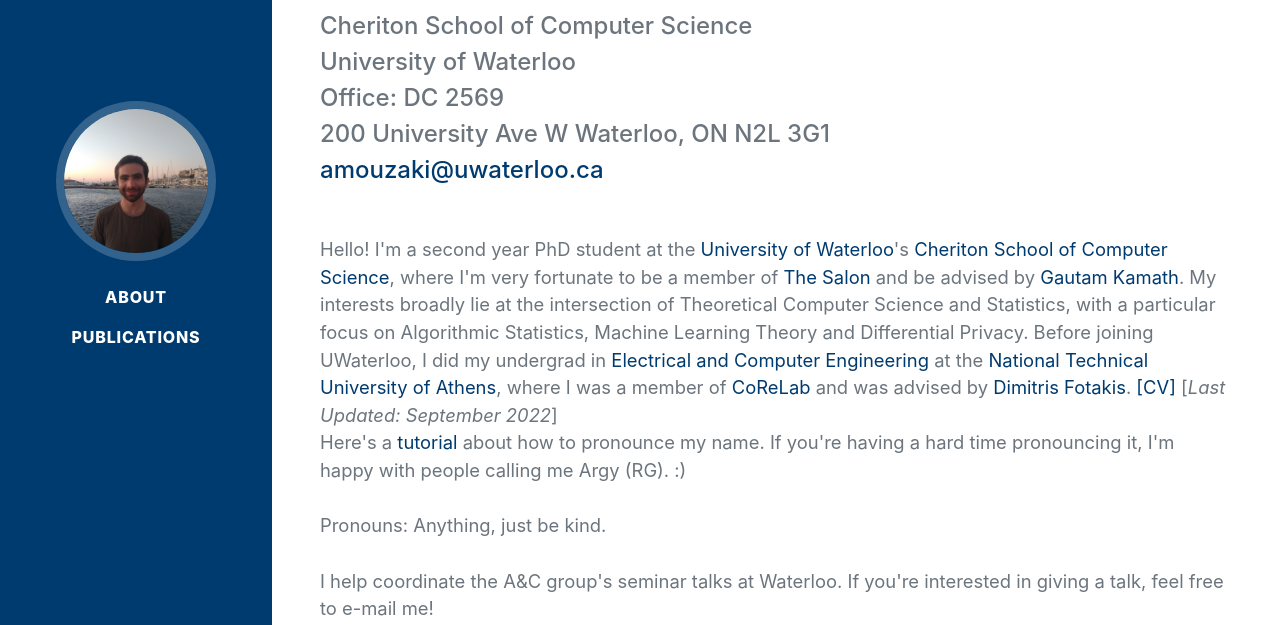
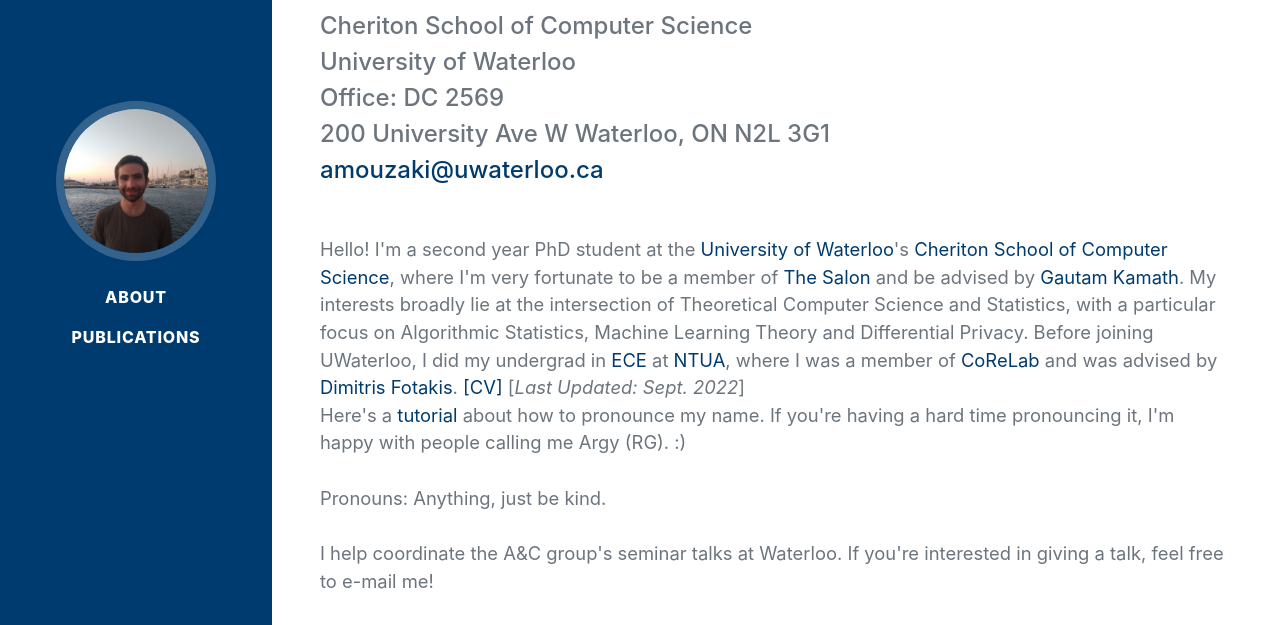
Before and after one commit to argymouz/argymouz.github.io, a plain HTML site: page index.html in a window 1280 px wide. Shown: the part 175-800 px from the top of the page. Drawn offline with nearby package versions, Linux system fonts and the light colour scheme; a web font is replaced by a local one.

Commit message:
Sept 2022

```diff
--- a/index.html
+++ b/index.html
@@ -52,10 +52,10 @@
 		    and be advised by <a href="http://www.gautamkamath.com/">Gautam Kamath</a>.
 		    My interests broadly lie at the intersection of Theoretical Computer Science and Statistics,
 		    with a particular focus on Algorithmic Statistics, Machine Learning Theory and Differential Privacy.
-		    Before joining UWaterloo, I did my undergrad in <a href="https://www.ece.ntua.gr/en">Electrical and Computer Engineering</a>
-		    at the <a href="https://www.ntua.gr/en/">National Technical University of Athens</a>,
+		    Before joining UWaterloo, I did my undergrad in <a href="https://www.ece.ntua.gr/en">ECE</a>
+		    at <a href="https://www.ntua.gr/en/">NTUA</a>,
 		    where I was a member of <a href="https://www.corelab.ntua.gr/">CoReLab</a> and was advised by
-		    <a href="http://www.softlab.ntua.gr/~fotakis/">Dimitris Fotakis</a>. <a href="./assets/argyris_cv.pdf" target="_blank"> [CV]</a> [<i>Last Updated: September 2022</i>]
+		    <a href="http://www.softlab.ntua.gr/~fotakis/">Dimitris Fotakis</a>. <a href="./assets/argyris_cv.pdf" target="_blank"> [CV]</a> [<i>Last Updated: Sept. 2022</i>]
 		    <br> Here's a <a href="https://www.youtube.com/watch?v=sJpcVGCvALs">tutorial</a> about how to pronounce my name.
 		    If you're having a hard time pronouncing it, I'm happy with people calling me Argy (RG). :)
 
```
